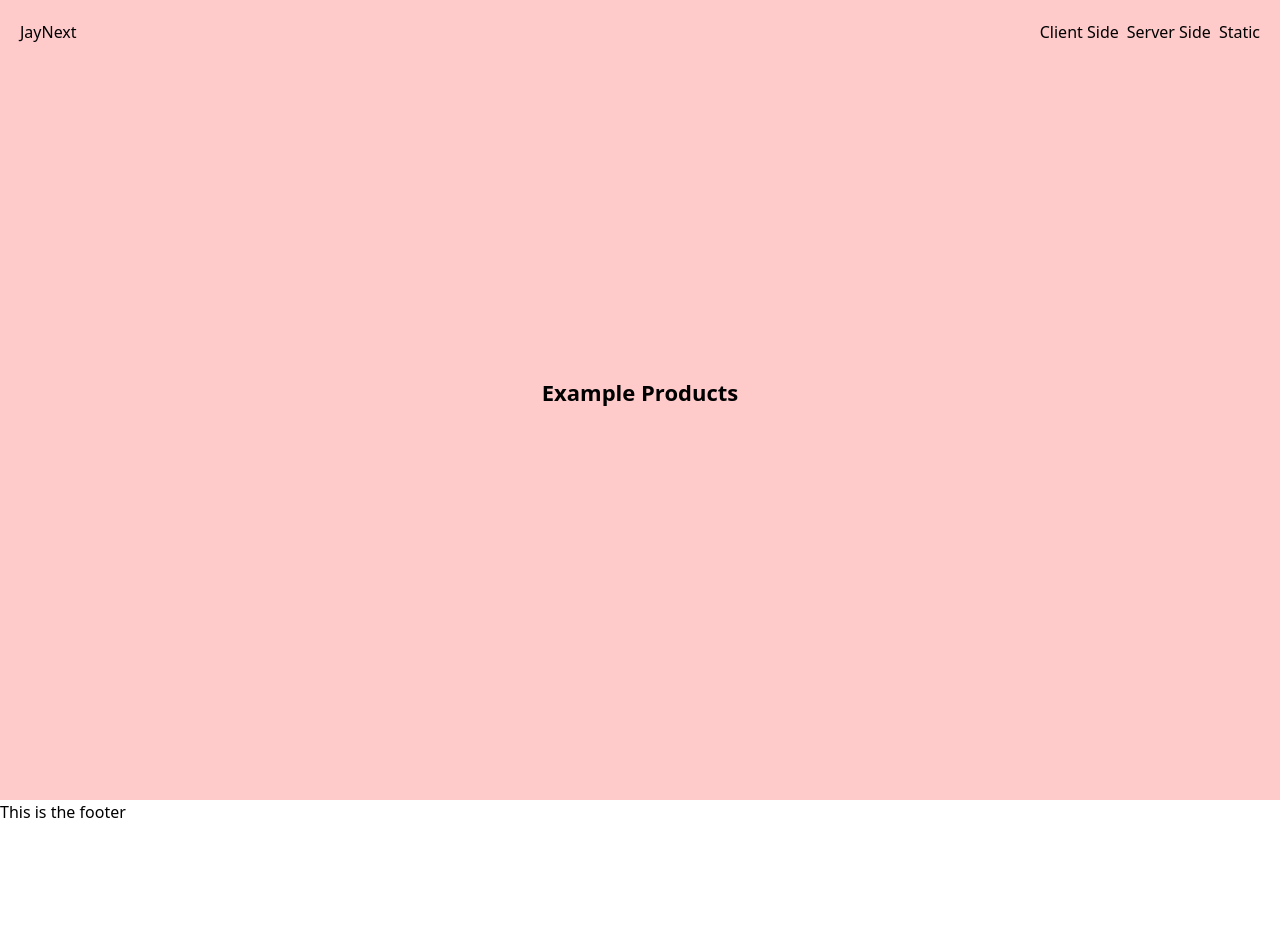
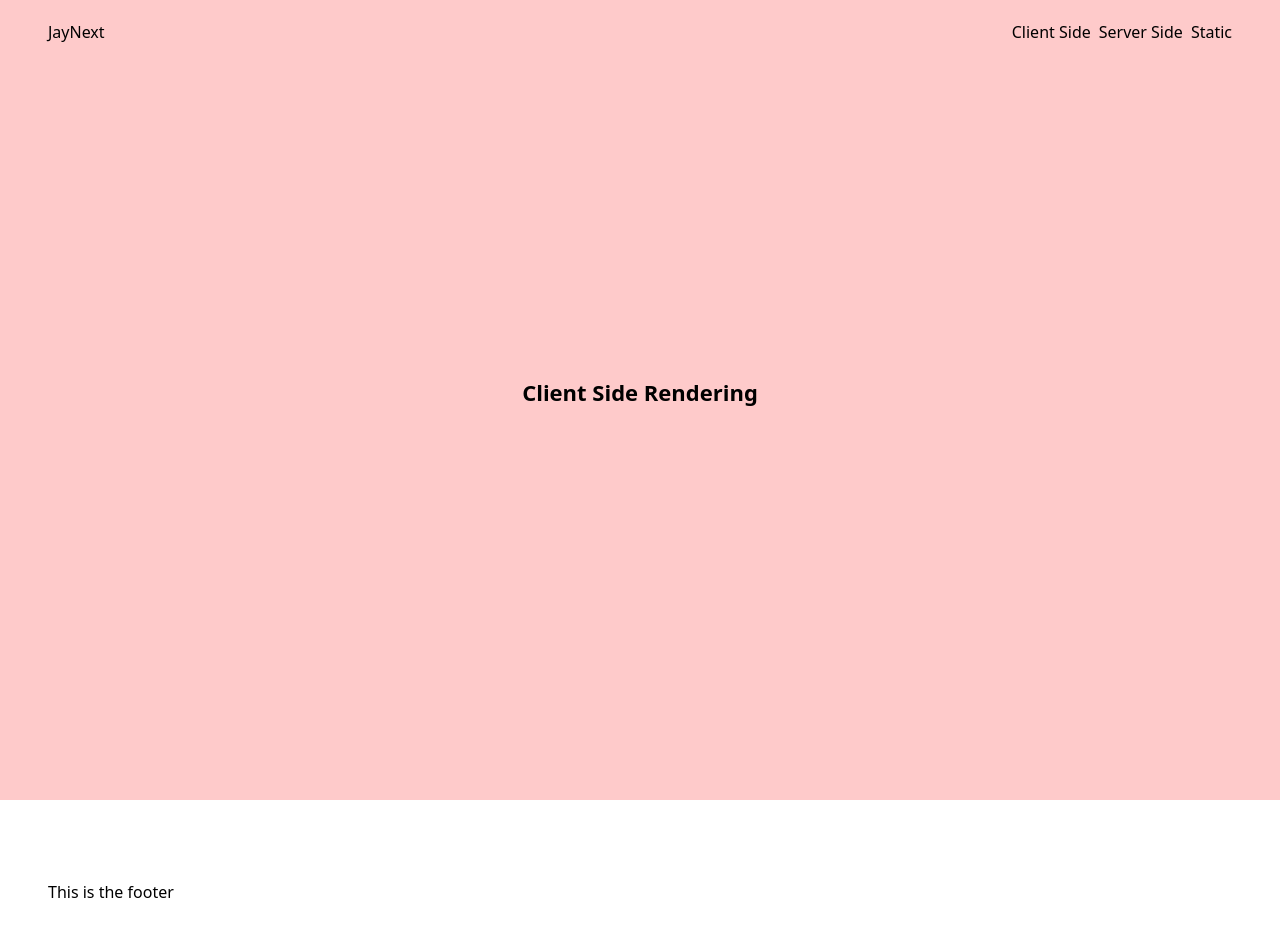
Before and after one commit to JayBox325/JayNext, a Next.js app: page /client-side in a window 1280 px wide. Shown: the top 936 px of the page. Before the commit the page ends 824 px from the top, so only its background shows below. Built offline with nearby package versions, Linux system fonts and the light colour scheme; no server answers.

Commit message:
working rendering

```diff
--- a/components/_Examples/Products/index.js
+++ /dev/null
@@ -1,51 +0,0 @@
-import { useQuery } from "@apollo/client";
-import ClientSideRender from "@/components/ClientSideRender";
-
-import GET_PRODUCTS from "@/utils/apollo/queries/getProducts";
-
-function Products(props) {
-    let products = props?.products?.entries ?? null
-
-    // If products are passed, then it's a Static or Serverside render block
-    if (products) {
-
-        return (
-            <div>
-                {products.map((product) => (
-                    <div key={product.slug}>
-                        <h3>{product.title}</h3>
-                    </div>
-                ))}
-            </div>
-        );
-
-    // Otherwise, get them client-side
-    } else {
-        const { data, loading, error } = useQuery(GET_PRODUCTS);
-
-        if (loading) {
-            return <h2 className="loading">Fetching products</h2>;
-        }
-
-        if (error) {
-            console.error(error);
-            return null;
-        }
-
-        products = data.entries
-
-        return (
-            <ClientSideRender>
-                <div>
-                    {products.map((product) => (
-                        <div key={product.slug}>
-                            <h3>{product.title}</h3>
-                        </div>
-                    ))}
-                </div>
-            </ClientSideRender>
-        );
-    }
-}
-
-export default Products
--- /dev/null
+++ b/components/_Examples/ProductsClientSide/index.js
@@ -0,0 +1,33 @@
+import { useQuery } from "@apollo/client";
+import ClientSideRender from "@/components/ClientSideRender";
+
+import GET_PRODUCTS from "@/utils/apollo/queries/getProducts";
+
+function ProductsClientSide() {
+    const { data, loading, error } = useQuery(GET_PRODUCTS);
+
+    if (loading) {
+        return <h2 className="loading">Fetching products</h2>;
+    }
+
+    if (error) {
+        console.error(error);
+        return null;
+    }
+
+    const products = data.entries
+
+    return (
+        <ClientSideRender>
+            <div>
+                {products.map((product) => (
+                    <div key={product.slug}>
+                        <h3>{product.title}</h3>
+                    </div>
+                ))}
+            </div>
+        </ClientSideRender>
+    )
+}
+
+export default ProductsClientSide
--- /dev/null
+++ b/components/_Examples/ProductsPassedData/index.js
@@ -0,0 +1,19 @@
+function ProductsPassedData(props) {
+    let products = props?.products?.entries ?? null
+
+    if (!products) {
+        return null;
+    }
+
+    return (
+        <div>
+            {products.map((product) => (
+                <div key={product.slug}>
+                    <h3>{product.title}</h3>
+                </div>
+            ))}
+        </div>
+    )
+}
+
+export default ProductsPassedData
--- a/components/_Layout/Footer/index.js
+++ b/components/_Layout/Footer/index.js
@@ -1,7 +1,9 @@
 export default function Footer(props) {
     return (
-        <footer className="">
-            <p>This is the footer</p>
+        <footer className="row">
+            <div className="container">
+                <p>This is the footer</p>
+            </div>
         </footer>
     )
 }
--- a/components/_Layout/Header/index.js
+++ b/components/_Layout/Header/index.js
@@ -2,7 +2,8 @@ import Link from "next/link";
 
 export default function Header(props) {
     return (
-        <div className="fixed top-5 z-50 left-0 flex px-5 flex-row justify-between w-full">
+        <div className="fixed top-5 z-50 left-0 w-full">
+            <div className="container flex flex-row justify-between">
                 <Link href="/">JayNext</Link>
                 <ul className="flex flex-row space-x-2">
                     <li>
@@ -16,5 +17,6 @@ export default function Header(props) {
                     </li>
                 </ul>
             </div>
+        </div>
     )
 }
--- a/pages/client-side.js
+++ b/pages/client-side.js
@@ -1,11 +1,11 @@
-import Products from "@/components/_Examples/Products";
+import ProductsClientSide from "@/components/_Examples/ProductsClientSide";
 
 export default function ClientSide() {
     return (
         <>
             <div className="w-full bg-red-200 h-screen flex items-center flex-col justify-center text-center">
-                <h1 className="text-2xl font-bold mb-4">Example Products</h1>
-                <Products />
+                <h1 className="text-2xl font-bold mb-4">Client Side Rendering</h1>
+                <ProductsClientSide />
             </div>
         </>
     );
--- a/pages/server-side.js
+++ b/pages/server-side.js
@@ -1,12 +1,12 @@
 import clientCraft from "@/utils/apollo/clientCraft";
 import GET_PRODUCTS from "@/utils/apollo/queries/getProducts";
-import Products from "@/components/_Examples/Products";
+import ProductsPassedData from "@/components/_Examples/ProductsPassedData";
 
 export default function ServerSide({ products }) {
     return (
         <div className="w-full bg-red-200 h-screen flex items-center flex-col justify-center text-center">
             <h1 className="text-2xl font-bold mb-4">Server Side Rendering</h1>
-                <Products products={products} />
+                <ProductsPassedData products={products} />
         </div>
     )
 }
--- a/pages/static.js
+++ b/pages/static.js
@@ -1,12 +1,12 @@
 import clientCraft from "@/utils/apollo/clientCraft";
 import GET_PRODUCTS from "@/utils/apollo/queries/getProducts";
-import Products from "@/components/_Examples/Products";
+import ProductsPassedData from "@/components/_Examples/ProductsPassedData";
 
 export default function Static({ products }) {
     return (
         <div className="w-full bg-red-200 h-screen flex items-center flex-col justify-center text-center">
             <h1 className="text-2xl font-bold mb-4">Static Rendering</h1>
-            <Products products={products} />
+            <ProductsPassedData products={products} />
         </div>
     )
 }
--- a/styles/globals.scss
+++ b/styles/globals.scss
@@ -1,4 +1,7 @@
 @tailwind base;
+
+@import './structure/row.scss';
+@import './structure/container.scss';
 
 @import './elements/loading.scss';
 
--- /dev/null
+++ b/styles/structure/container.scss
@@ -0,0 +1,11 @@
+.container {
+    @apply max-w-screen-2xl mx-auto px-6;
+
+    @screen md {
+        @apply px-8;
+    }
+
+    @screen xl {
+        @apply px-12;
+    }
+}
--- /dev/null
+++ b/styles/structure/row.scss
@@ -0,0 +1,3 @@
+.row {
+    @apply py-12 lg:py-16 xl:py-20 2xl:py-24;
+}
```
Lines whose indentation alone changed are shown as unchanged.
